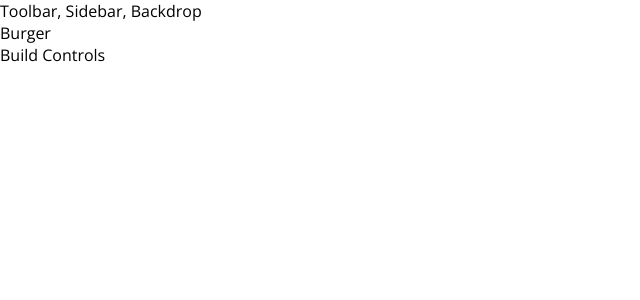
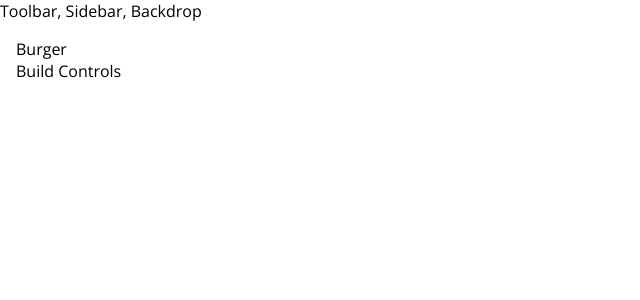
Before and after one commit to marcelocg/burger, a React app: page / in a window 1280 px wide. Shown: the top 300 px of the page, without its empty margins (0-640 px from the left). Built offline with nearby package versions, Linux system fonts and the light colour scheme.

Commit message:
Start some styling

```diff
--- /dev/null
+++ b/src/components/Layout/Layout.css
@@ -0,0 +1,3 @@
+.Content {
+  margin: 16px;
+}
--- a/src/components/Layout/Layout.js
+++ b/src/components/Layout/Layout.js
@@ -1,12 +1,13 @@
 import React from 'react';
 import Group from '../../hoc/Group';
+import classes from "./Layout.css";
 
 const layout = (props) => (
   <Group>
     <div>
       Toolbar, Sidebar, Backdrop
     </div>
-    <main>
+    <main className={classes.Content}>
       {props.children}
     </main>
   </Group>
```
